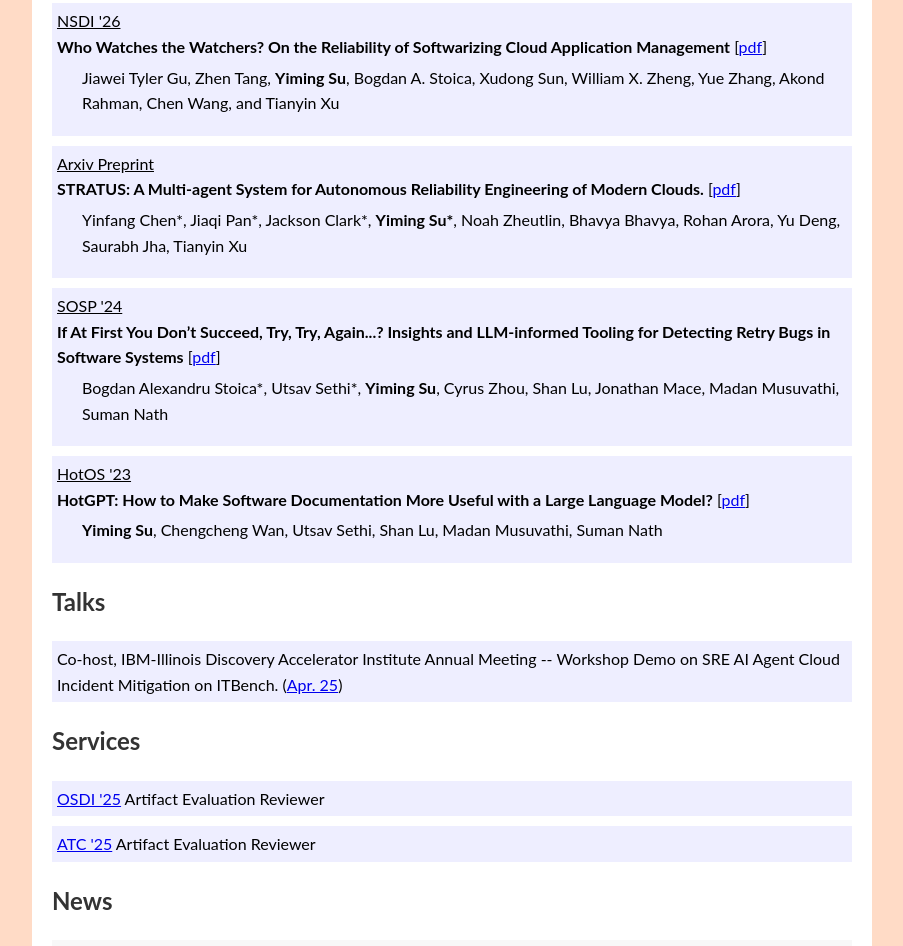
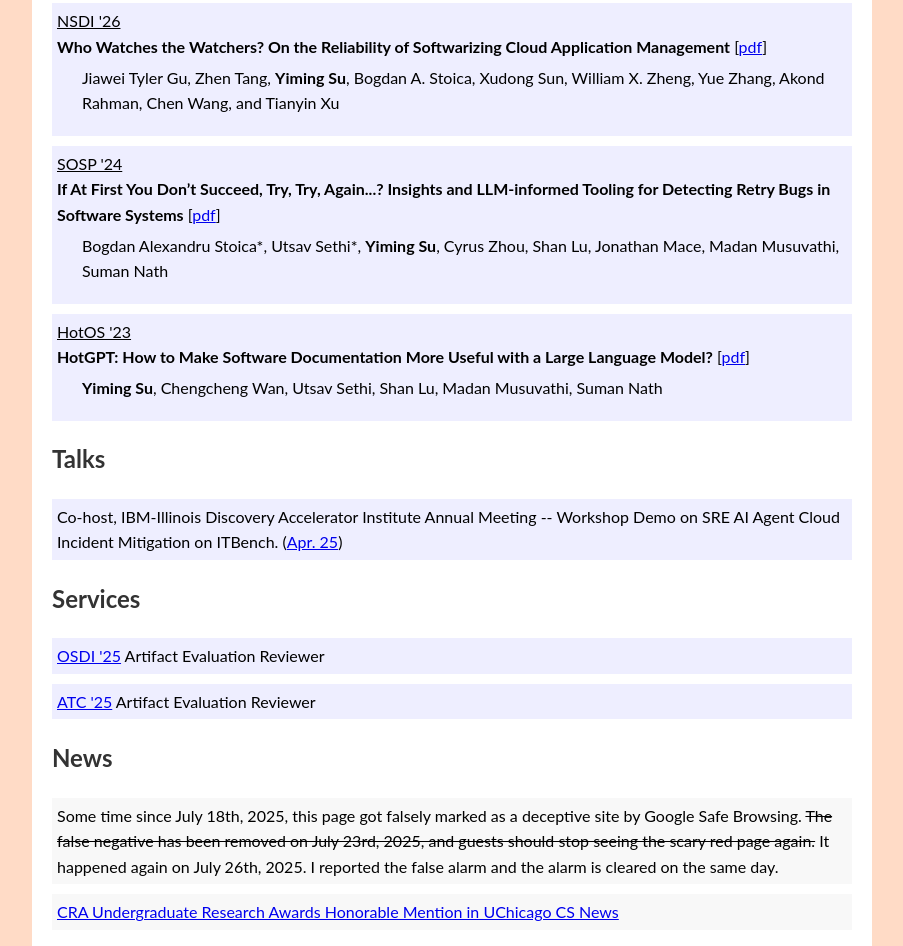
Before and after one commit to yimingsu01/yimingsu01.github.io, a plain HTML site: page index.html in a window 1280 px wide. Shown: the part 970-1916 px from the top of the page, without its empty margins (188-1091 px from the left). Drawn offline with Linux system fonts and the light colour scheme.

Commit message:
Update index.html

```diff
--- a/index.html
+++ b/index.html
@@ -59,11 +59,11 @@
                         <li>Jiawei Tyler Gu, Zhen Tang, <b>Yiming Su</b>, Bogdan A. Stoica, Xudong Sun, William X. Zheng, Yue Zhang, Akond Rahman, Chen Wang, and Tianyin Xu </li>
                     </ul>
                 </li>
-                <li><u>Arxiv Preprint</u><br></tab><b>STRATUS: A Multi-agent System for Autonomous Reliability Engineering of Modern Clouds.</b> [<a href="https://arxiv.org/abs/2506.02009">pdf</a>]
+<!--                 <li><u>Arxiv Preprint</u><br></tab><b>STRATUS: A Multi-agent System for Autonomous Reliability Engineering of Modern Clouds.</b> [<a href="https://arxiv.org/abs/2506.02009">pdf</a>]
                     <ul>
                         <li>Yinfang Chen*, Jiaqi Pan*, Jackson Clark*, <b>Yiming Su*</b>, Noah Zheutlin, Bhavya Bhavya, Rohan Arora, Yu Deng, Saurabh Jha, Tianyin Xu </li>
                     </ul>
-                </li>
+                </li> -->
                 <li><u>SOSP '24</u><br><b>If At First You Don’t Succeed, Try, Try, Again...? Insights and LLM-informed Tooling for Detecting Retry Bugs in Software Systems</b> [<a href="https://www.microsoft.com/en-us/research/publication/if-at-first-you-dont-succeed-try-try-again-insights-and-llm-informed-tooling-for-detecting-retry-bugs-in-software-systems/">pdf</a>]
                     <ul>
                         <li>Bogdan Alexandru Stoica*, Utsav Sethi*, <b>Yiming Su</b>, Cyrus Zhou, Shan Lu, Jonathan Mace, Madan Musuvathi, Suman Nath</li>
```
